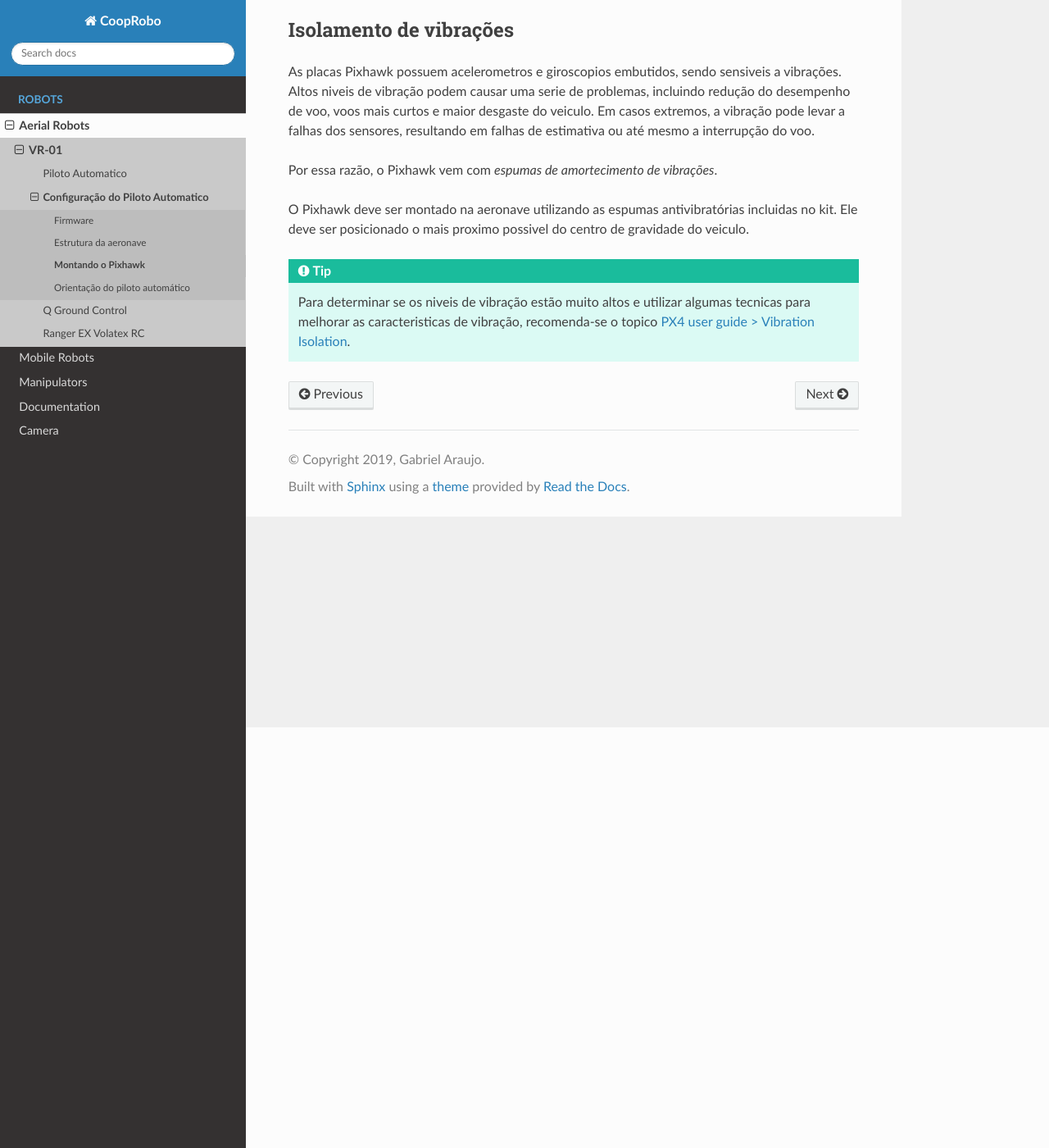
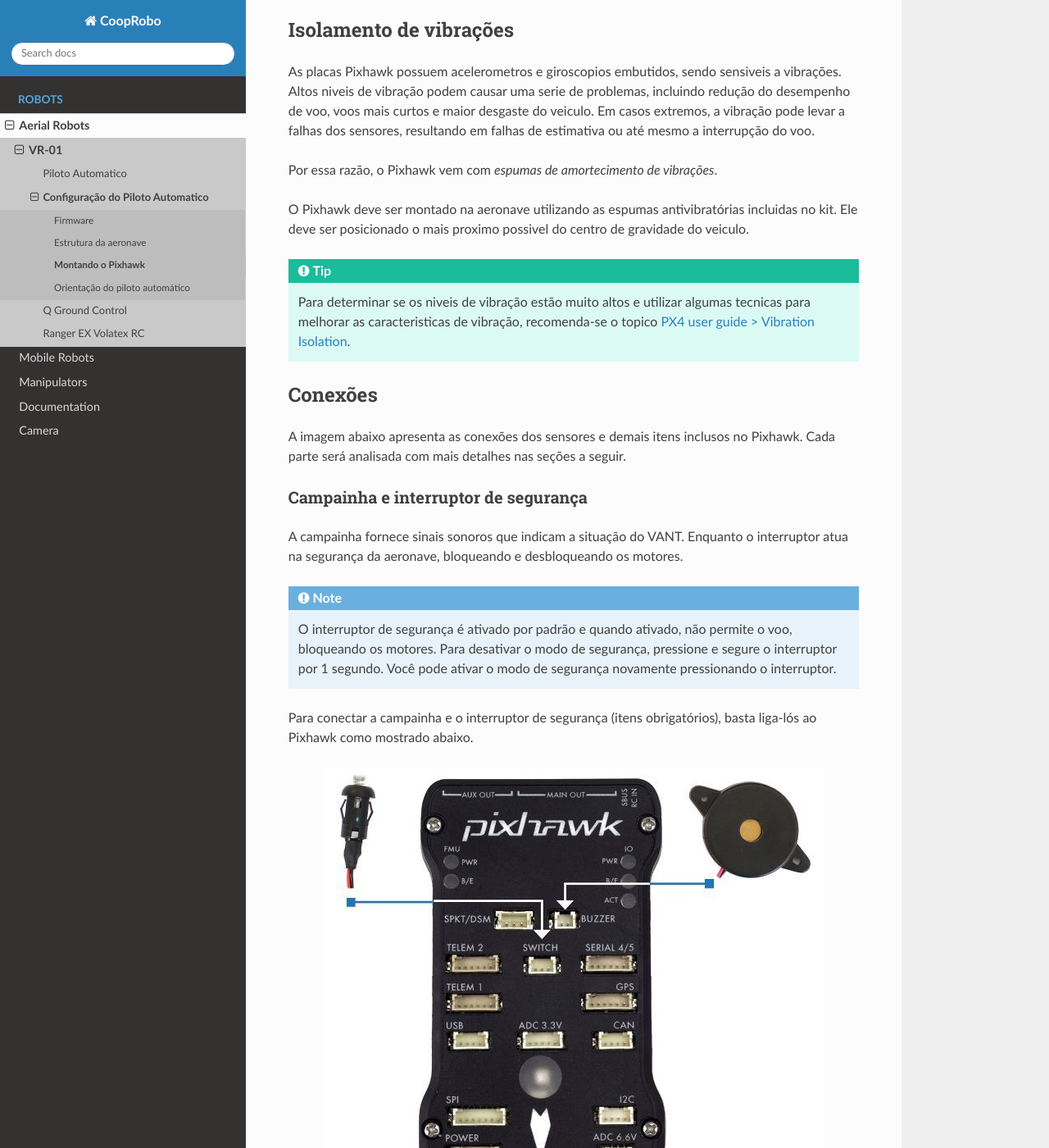
Before and after one commit to aerolab-unb/Aerial-pt, a Sphinx documentation site: the page built from Edit_CoopRobo/docs/source/aerial/vr01/hard/config/mounting.rst, in a window 1280 px wide and 1400 px high, scrolled down 513 px. Shown: the whole window at 82% size. Built offline with Sphinx 7.4.7 and the Read the Docs theme 2.0.0, drawn with Linux system fonts in a browser that asks for light colours; pages that are not in the unit, such as notebooks, are missing from menus; some of the changed text lies outside the part shown.

Commit message:
sincronização

```diff
--- a/Edit_CoopRobo/docs/source/aerial/vr01/hard/config/mounting.rst
+++ b/Edit_CoopRobo/docs/source/aerial/vr01/hard/config/mounting.rst
@@ -30,3 +30,34 @@
    Para determinar se os niveis de vibração estão muito altos e utilizar algumas tecnicas para melhorar as caracteristicas de vibração, recomenda-se o topico `PX4 user guide > Vibration Isolation`_.
 
 .. _PX4 user guide > Vibration Isolation: https://docs.px4.io/v1.9.0/en/assembly/vibration_isolation.html#vibration-isolation
+
+Conexões
+~~~~~~~~~
+
+A imagem abaixo apresenta as conexões dos sensores e demais itens inclusos no Pixhawk. Cada parte será analisada com mais detalhes nas seções a seguir.
+
+.. Adicionar imagem das conexões do pixhawk (não esquecerr do airspeed)
+
+
+Campainha e interruptor de segurança
+------------------------------------
+
+A campainha fornece sinais sonoros que indicam a situação do VANT. Enquanto o interruptor atua na segurança da aeronave, bloqueando e desbloqueando os motores.
+
+
+.. Note::
+   O interruptor de segurança é ativado por padrão e quando ativado, não permite o voo, bloqueando os motores. Para desativar o modo de segurança, pressione e segure o interruptor por 1 segundo. Você pode ativar o modo de segurança novamente pressionando o interruptor.
+
+Para conectar a campainha e o interruptor de segurança (itens obrigatórios), basta liga-lós ao Pixhawk como mostrado abaixo.
+
+.. image:: /img/Aerial/px1_buzzer_and_safety_switch.jpg
+    :align: center
+
+
+GPS + Compass
+--------------
+
+O GPS, outro dispositivo obrigatorio, deve ser conectado à porta GPS (6 pinos) usando o cabo de 6 fios fornecida no kit. A conexão da bússola é opcional, porém recomendamos fortemente sua utilização. Para conecta-lá, ligue um cabo de 4 fios à porta I2C, como mostrado abaixo.
+
+.. Note::
+   a
```
Also changed, not shown: Edit_CoopRobo/docs/source/img/Aerial/px1_buzzer_and_safety_switch.jpg (added).
